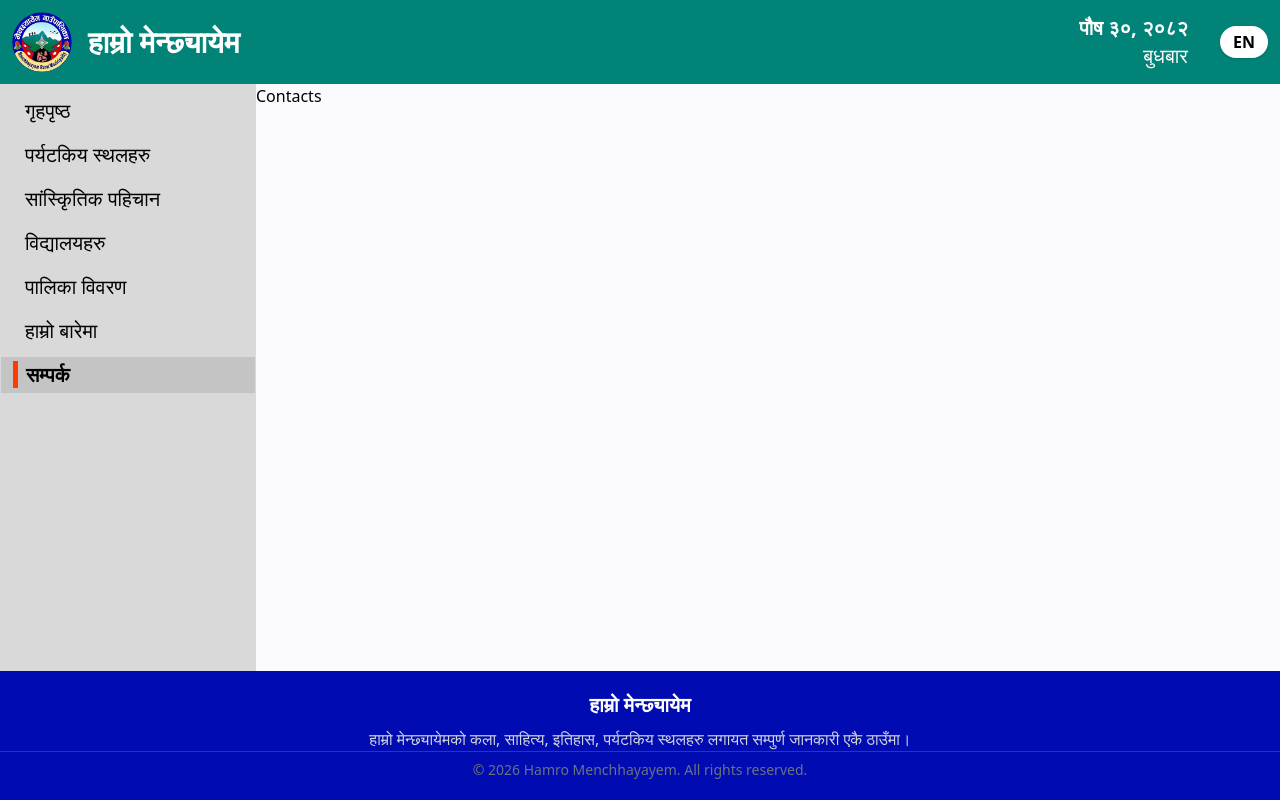
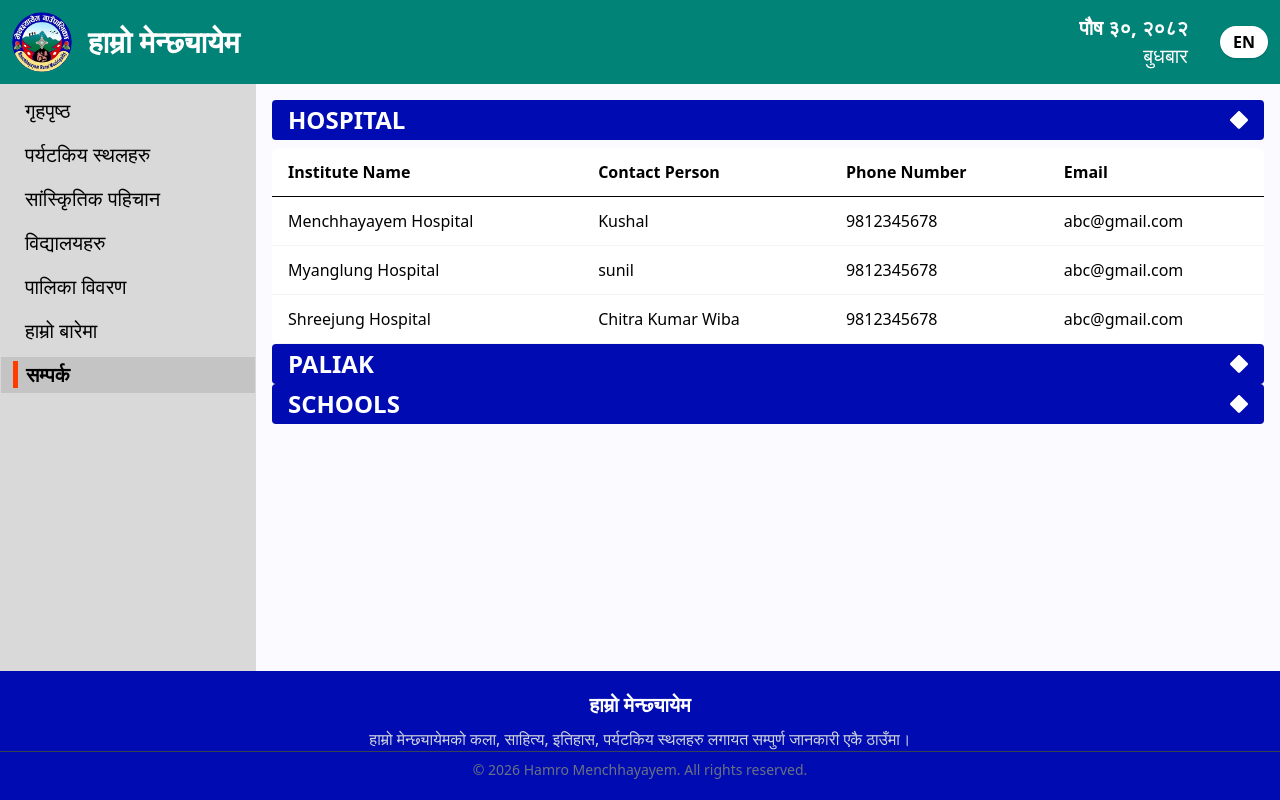
Before and after one commit to Kushal216/hamro-menchhayayem, a Next.js app: page /contact in a window 1280 px wide. Built offline with nearby package versions, Linux system fonts and the light colour scheme.

Commit message:
feat(contact):added contact page

```diff
--- a/app/(public)/contact/page.jsx
+++ b/app/(public)/contact/page.jsx
@@ -1,7 +1,65 @@
+import Titlebar from "@/components/ui/Titlebar";
+import TableLayout from "@/components/ui/TableLayout";
+
 export default function ContactsPage() {
-    return (
-        <div>
-            <h1>Contacts</h1>
+  const contacts = [
+    {
+      id: 1,
+      institute: "Menchhayayem Hospital",
+      contact_person: "Kushal",
+      contact_no: "9812345678",
+      email: "abc@gmail.com",
+    },
+    {
+      id: 2,
+      institute: "Myanglung Hospital",
+      contact_person: "sunil",
+      contact_no: "9812345678",
+      email: "abc@gmail.com",
+    },
+    {
+      id: 3,
+      institute: "Shreejung Hospital",
+      contact_person: "Chitra Kumar Wiba",
+      contact_no: "9812345678",
+      email: "abc@gmail.com",
+    },
+  ];
+
+  return (
+    <>
+      <div className="flex-4/5 p-4">
+        <Titlebar title="HOSPITAL" />
+        <div className="pt-2">
+          <TableLayout
+            headers={[
+              "Institute Name",
+              "Contact Person",
+              "Phone Number",
+              "Email",
+            ]}
+          >
+            {contacts.map((contact) => (
+              <tr key={contacts.id} className="hover:bg-gray-200">
+                <td className="px-4 py-3 border-b border-gray-100">
+                  {contact.institute}
+                </td>
+                <td className="px-4 py-3 border-b border-gray-100">
+                  {contact.contact_person}
+                </td>
+                <td className="px-4 py-3 border-b border-gray-100">
+                  <a href={`tel:${contact.contact_no}`}>{contact.contact_no}</a>
+                </td>
+                <td className="px-4 py-3 border-b border-gray-100">
+                  <a href={`mailto:${contact.email}`}>{contact.email}</a>
+                </td>
+              </tr>
+            ))}
+          </TableLayout>
         </div>
-    );
+        <Titlebar title="PALIAK" />
+        <Titlebar title="SCHOOLS" />
+      </div>
+    </>
+  );
 }
--- /dev/null
+++ b/components/ui/TableLayout.jsx
@@ -0,0 +1,22 @@
+export default function TableLayout({ children, headers }) {
+  return (
+    <div className="overflow-x-auto rounded-lg ">
+      <table className="min-w-full bg-white">
+        <thead className="bg-white">
+          <tr>
+            {headers.map((header, index) => (
+              <th
+                key={index}
+                className="px-4 py-3 text-left border-b font-semibold"
+              >
+                {header}
+              </th>
+            ))}
+          </tr>
+        </thead>
+
+        <tbody>{children}</tbody>
+      </table>
+    </div>
+  );
+}
```
